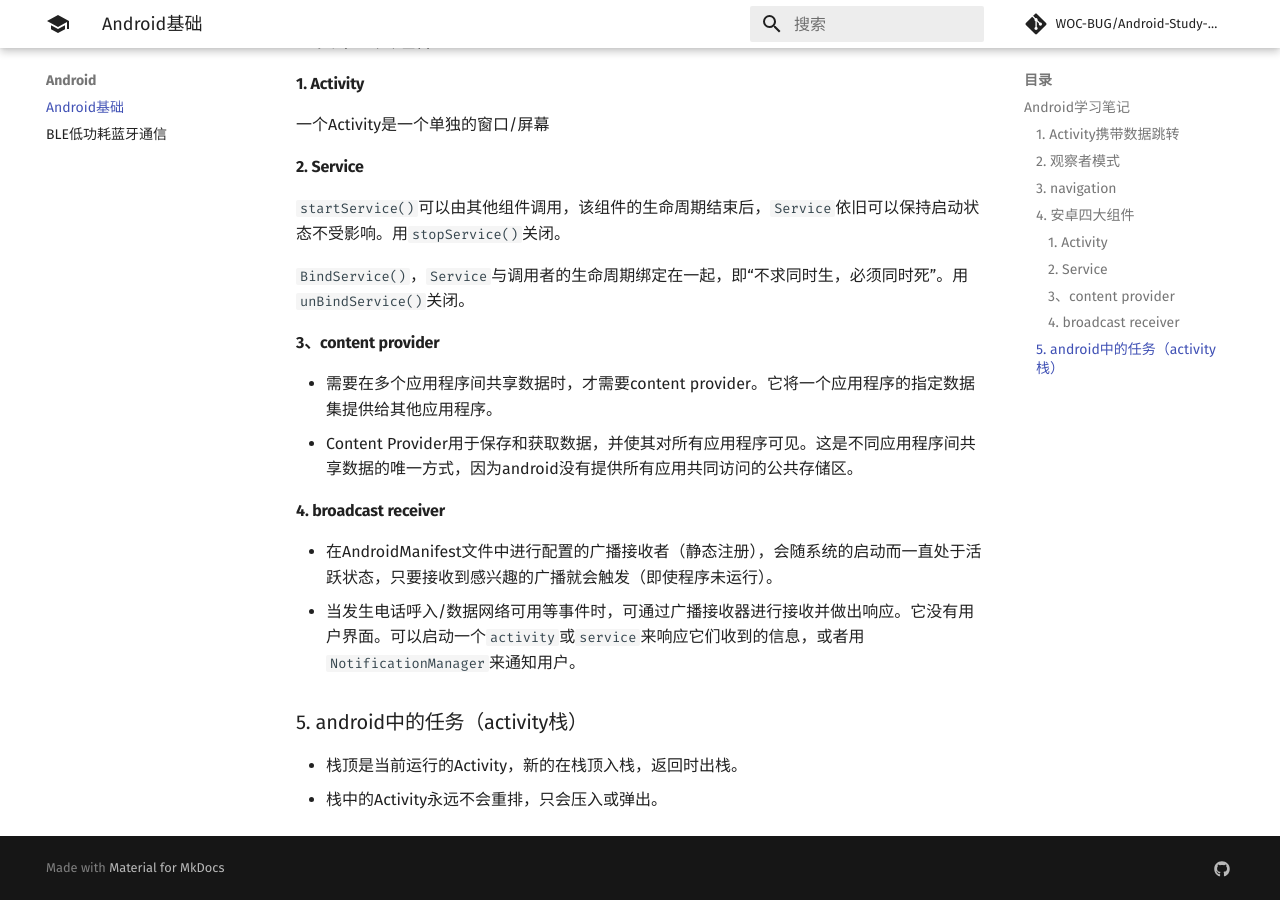
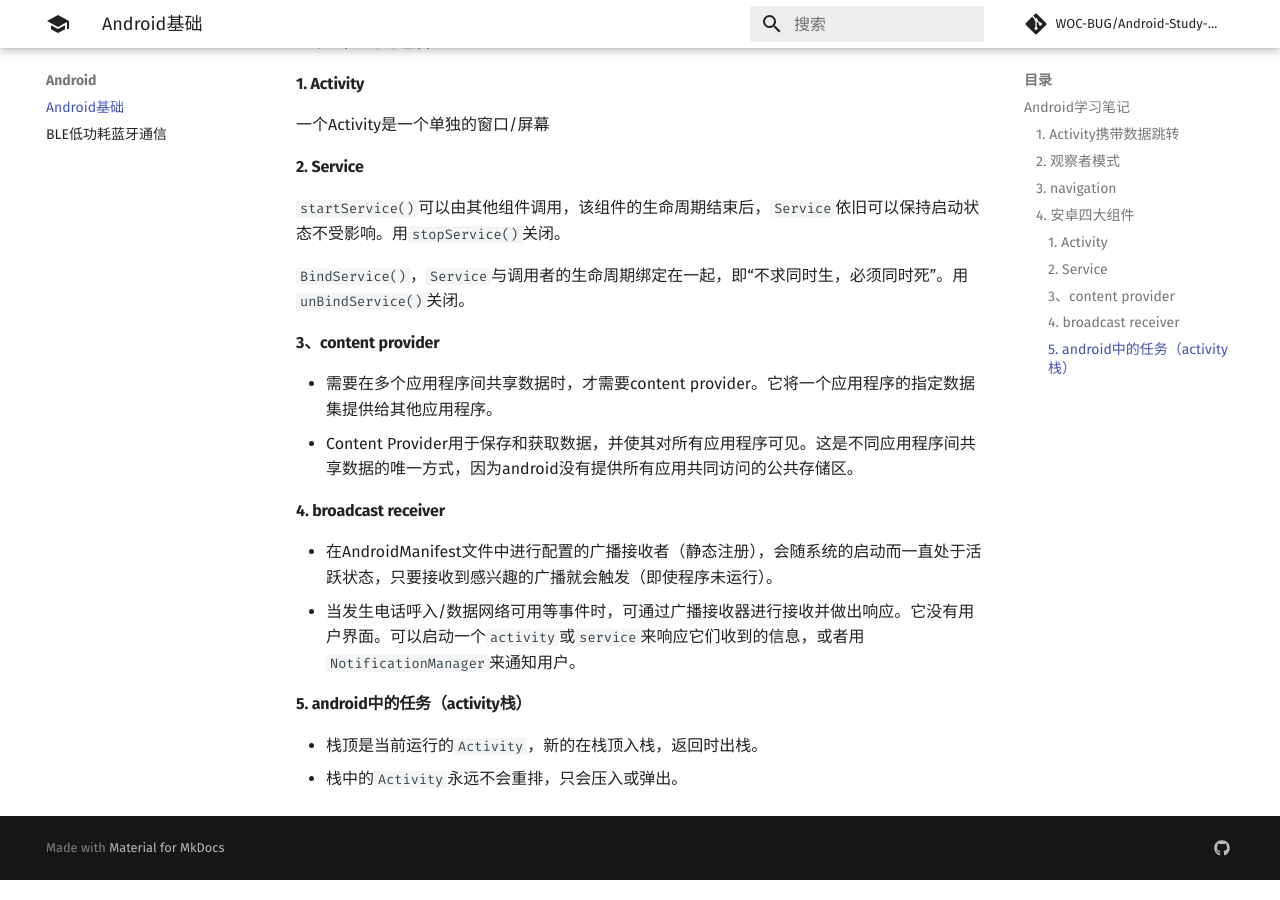
Before and after one commit to WOC-BUG/Android-Study-Notes, an MkDocs documentation site: the page built from docs/Android基础.md, in a window 1280 px wide and 900 px high, scrolled down 1748 px. Built offline with MkDocs 1.6.1 and Material for MkDocs 9.7.7, drawn with Linux system fonts in a browser that asks for light colours; comment, search, counter and statistics services are not loaded.

Commit message:
修改格式

```diff
--- a/docs/Android基础.md
+++ b/docs/Android基础.md
@@ -107,11 +107,7 @@ finish()
 * 在AndroidManifest文件中进行配置的广播接收者（静态注册），会随系统的启动而一直处于活跃状态，只要接收到感兴趣的广播就会触发（即使程序未运行）。
 * 当发生电话呼入/数据网络可用等事件时，可通过广播接收器进行接收并做出响应。它没有用户界面。可以启动一个`activity`或`service`来响应它们收到的信息，或者用`NotificationManager`来通知用户。
 
+#### 5. android中的任务（activity栈）
 
-
-
-
-### 5. android中的任务（activity栈）
-
-* 栈顶是当前运行的Activity，新的在栈顶入栈，返回时出栈。
-* 栈中的Activity永远不会重排，只会压入或弹出。
+* 栈顶是当前运行的`Activity`，新的在栈顶入栈，返回时出栈。
+* 栈中的`Activity`永远不会重排，只会压入或弹出。
--- a/mkdocs.yml
+++ b/mkdocs.yml
@@ -21,6 +21,7 @@ nav:
     - Flutter:
       - Flutter调研报告: Flutter.md
       - Dart语言基础: Dart.md
+      - Flutter简单实例: Flutter实例.md
     - Design Pattern:
       - 大话设计模式: 大话设计模式.md
     - 实践:
```
